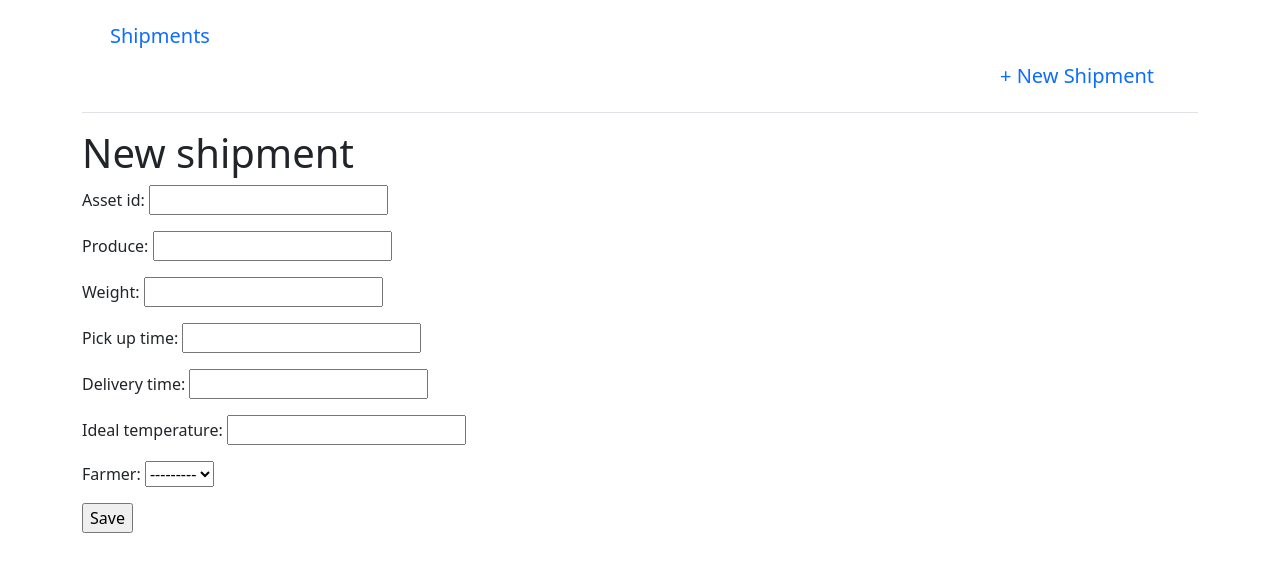
After one commit to JhonatanZabalaBarriga/TAFA, a Django app: page /shipments/shipment/new/ in a window 1280 px wide. The commit adds this page. Shown: the top 572 px of the page. Run offline with Django 4.2, Linux system fonts and the light colour scheme.

Commit message:
solve bug and add +new shipment feature

```diff
--- a/shipments/models.py
+++ b/shipments/models.py
@@ -22,6 +22,9 @@ class Shipment(models.Model):
     def __str__(self) -> str:
         return f"<ShipmentInstance {self.asset_id}>"
 
+    def get_absolute_url(self):
+        return reverse('shipment_detail', args=[str(self.pk)])
+
 class TemperatureReading(models.Model):
     temperature = models.IntegerField()
     timestamp = models.DateTimeField(auto_now_add=True)
--- a/shipments/templates/base.html
+++ b/shipments/templates/base.html
@@ -16,7 +16,11 @@
         <div class="d-flex flex-wrap align-items-center justify-content-center
           justify-content-lg-start">
           <a class="navbar-brand" href="{% url 'shipment_list' %}">Shipments</a>
+        </div>
 
+        <div class="d-flex flex-wrap align-items-center justify-content-center
+          justify-content-lg-end">
+          <a class="navbar-brand" href="{% url 'shipment_new' %}">+ New Shipment</a>
         </div>
       </div>
     </header>
--- /dev/null
+++ b/shipments/templates/shipment_new.html
@@ -0,0 +1,10 @@
+{% extends 'base.html' %}
+
+{% block content %}
+    <h1>New shipment</h1>
+    <form action="" method="post">
+        {% csrf_token %}
+        {{ form.as_p }}
+        <input type="submit" value="Save" />
+    </form>
+{% endblock content %}
--- a/shipments/urls.py
+++ b/shipments/urls.py
@@ -2,6 +2,7 @@ from django.urls import path
 
 from .views import (
     ShipmentListView,
+    ShipmentCreateView,
     ShipmentUpdateView,
     ShipmentDetailView,
     ShipmentDeleteView,
@@ -9,8 +10,9 @@ from .views import (
 
 
 urlpatterns = [
-    path('<int:pk>/edit/', ShipmentUpdateView.as_view(), name='shipment_edit'),
-    path('<int:pk>/', ShipmentDetailView.as_view(), name='shipment_detail'),
-    path('<int:pk>/delete/', ShipmentDeleteView.as_view(), name='shipment_delete'),
+    path('shipment/new/', ShipmentCreateView.as_view(), name='shipment_new'),
+    path('<str:pk>/edit/', ShipmentUpdateView.as_view(), name='shipment_edit'),
+    path('<str:pk>/', ShipmentDetailView.as_view(), name='shipment_detail'),
+    path('<str:pk>/delete/', ShipmentDeleteView.as_view(), name='shipment_delete'),
     path('', ShipmentListView.as_view(), name='shipment_list'),
 ]
--- a/shipments/views.py
+++ b/shipments/views.py
@@ -1,5 +1,5 @@
 from django.views.generic import ListView, DetailView
-from django.views.generic.edit import UpdateView, DeleteView
+from django.views.generic.edit import CreateView, UpdateView, DeleteView
 from django.urls import reverse_lazy
 
 from .models import Shipment, TemperatureReading
@@ -12,6 +12,11 @@ class ShipmentDetailView(DetailView):
     model = Shipment
     template_name = 'shipment_detail.html'
 
+class ShipmentCreateView(CreateView):
+    model = Shipment
+    template_name = 'shipment_new.html'
+    fields = '__all__'
+
 class ShipmentUpdateView(UpdateView):
     model = Shipment
     fields = ('produce', 'weight', 'pick_up_time', 'delivery_time', 'ideal_temperature',)
```
